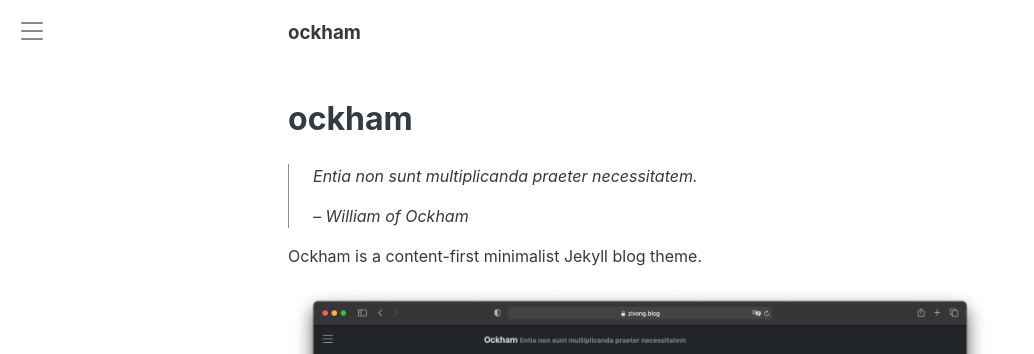
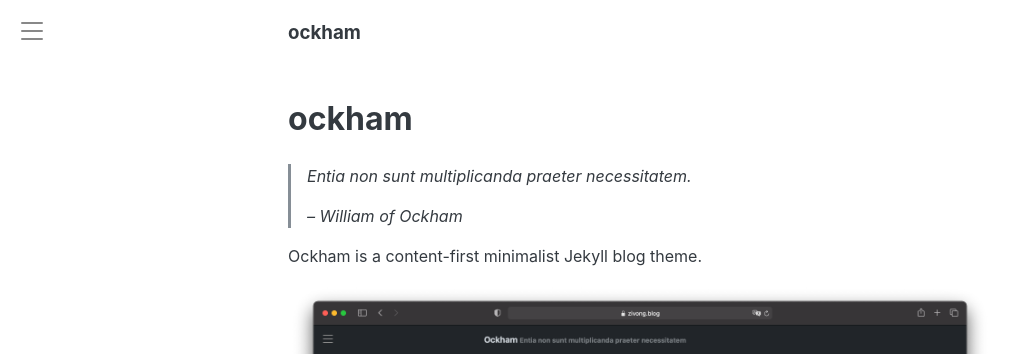
Before and after one commit to zivong/ockham, a Jekyll site: the page built from README.md, in a window 1280 px wide. Shown: the top 354 px of the page, without its empty margins (0-1034 px from the left). Built offline with Jekyll 4.4.1, drawn with Linux system fonts in a browser that asks for light colours; our own code applies the rules of GitHub Pages for plain Markdown files.

Commit message:
Adjust spacing

```diff
--- a/_sass/ockham/_base.scss
+++ b/_sass/ockham/_base.scss
@@ -30,8 +30,8 @@ p {
 }
 
 blockquote {
-  border-left: .1em solid var(--border-color);
-  padding-left: 1.5em;
+  border-left: .2em solid var(--border-color);
+  padding-left: 1em;
   margin: 1em 0;
   font-style: italic;
 
@@ -41,7 +41,7 @@ blockquote {
 }
 
 ul, ol {
-  padding-left: 1.5em;
+  padding-left: 1.2em;
   margin: 1em 0;
 }
 
--- a/_sass/ockham/_layout.scss
+++ b/_sass/ockham/_layout.scss
@@ -220,7 +220,7 @@ span.post-pagination-item {
   .task-list-item-checkbox {
     width: 1em;
     height: 1em;
-    margin: 0 .5em .2em -1.5em;
+    margin: 0 .2em .2em -1.2em;
     vertical-align: middle;
   }
 }
```
